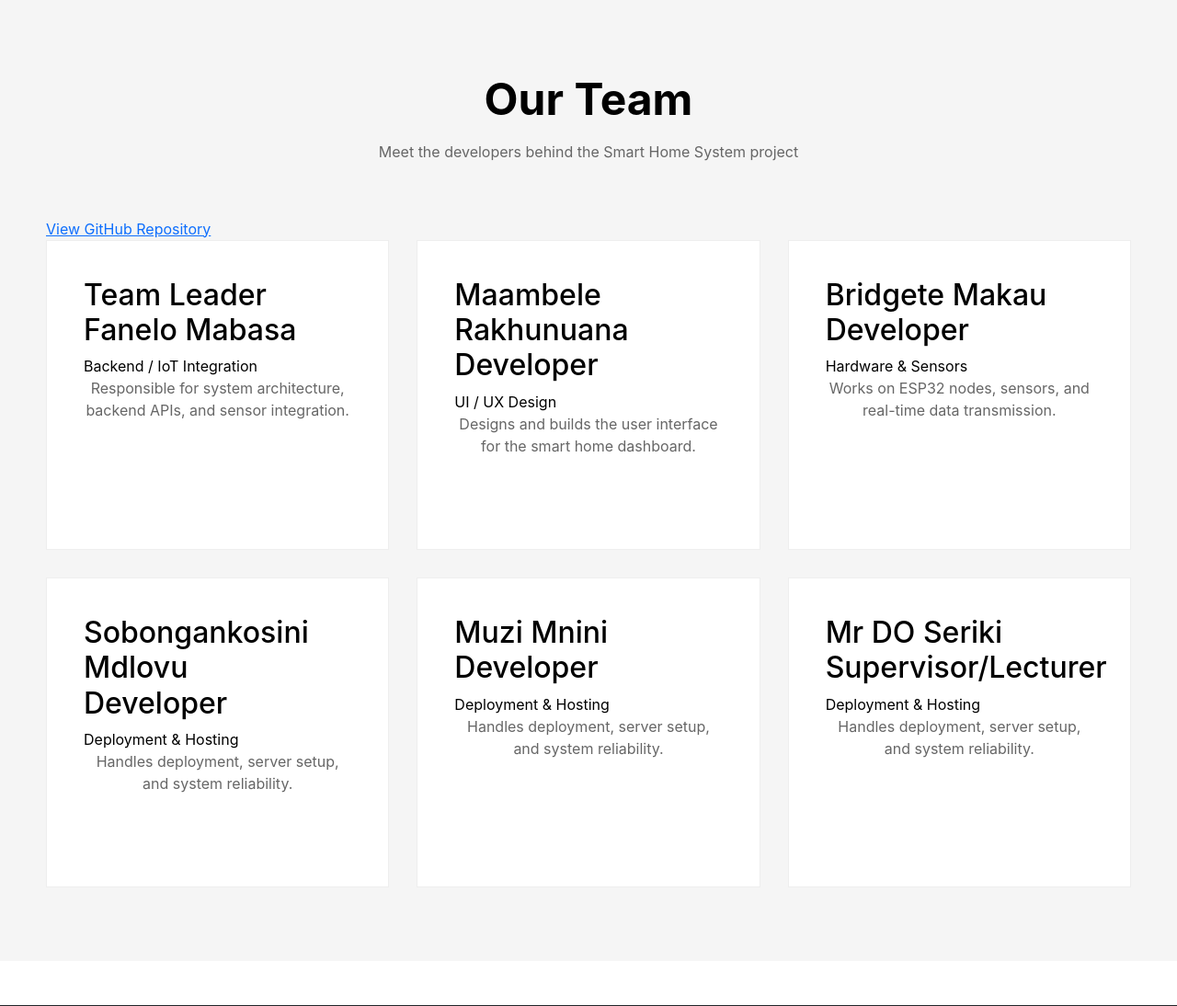
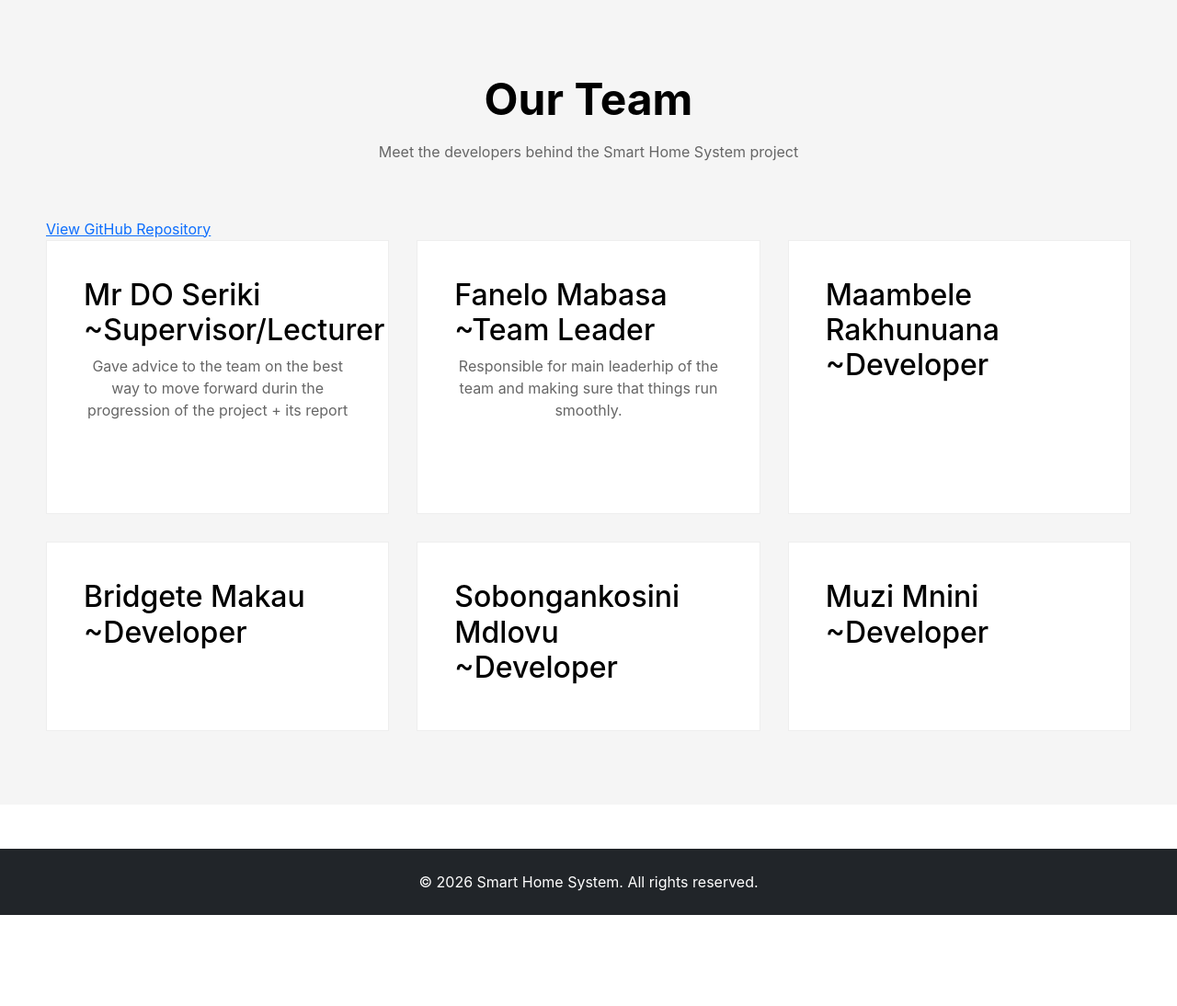
Before and after one commit to enkhosini/Smart-Home-Autommation-and-Security, a Flask app: page /team in a window 1280 px wide. Shown: the part 71-1165 px from the top of the page at 92% size. After the commit the page ends 1066 px from the top, so only its background shows below. Run offline with Flask 3, Linux system fonts and the light colour scheme.

Commit message:
team page update

```diff
--- a/templates/team.html
+++ b/templates/team.html
@@ -19,64 +19,47 @@
 
     <div class="team-grid">
 
+      <div class="team-card">
+        <div class="card-header">
+          <h2>Mr DO Seriki <br>~Supervisor/Lecturer</h2>
+        </div>
+        <p class="description">
+          Gave advice to the team on the best way to move forward durin the progression of the project + its report
+        </p>
+      </div>
+
+
       <div class="team-card leader">
         <div class="card-header">
-          <h2>Team Leader <br>Fanelo Mabasa</h2>
-          <span class="role">Backend / IoT Integration</span>
+          <h2>Fanelo Mabasa <br>~Team Leader</h2>
         </div>
         <p class="description">
-          Responsible for system architecture, backend APIs, and sensor integration.
+          Responsible for main leaderhip of the team and making sure that things run smoothly.
         </p>
       </div>
 
       <div class="team-card">
         <div class="card-header">
-          <h2>Maambele Rakhunuana <br>Developer</h2>
-          <span class="role">UI / UX Design</span>
+          <h2>Maambele Rakhunuana <br>~Developer</h2>
         </div>
-        <p class="description">
-          Designs and builds the user interface for the smart home dashboard.
-        </p>
       </div>
 
       <div class="team-card">
         <div class="card-header">
-          <h2>Bridgete Makau <br>Developer</h2>
-          <span class="role">Hardware & Sensors</span>
+          <h2>Bridgete Makau <br>~Developer</h2>
         </div>
-        <p class="description">
-          Works on ESP32 nodes, sensors, and real-time data transmission.
-        </p>
       </div>
 
       <div class="team-card">
         <div class="card-header">
-          <h2>Sobongankosini Mdlovu <br>Developer</h2>
-          <span class="role">Deployment & Hosting</span>
+          <h2>Sobongankosini Mdlovu <br>~Developer</h2>
         </div>
-        <p class="description">
-          Handles deployment, server setup, and system reliability.
-        </p>
-      </div>
-
-        <div class="team-card">
-        <div class="card-header">
-          <h2>Muzi Mnini <br>Developer</h2>
-          <span class="role">Deployment & Hosting</span>
-        </div>
-        <p class="description">
-          Handles deployment, server setup, and system reliability.
-        </p>
       </div>
 
       <div class="team-card">
         <div class="card-header">
-          <h2>Mr DO Seriki <br>Supervisor/Lecturer</h2>
-          <span class="role">Deployment & Hosting</span>
+          <h2>Muzi Mnini <br>~Developer</h2>
         </div>
-        <p class="description">
-          Handles deployment, server setup, and system reliability.
-        </p>
       </div>
     </div>
 
```
